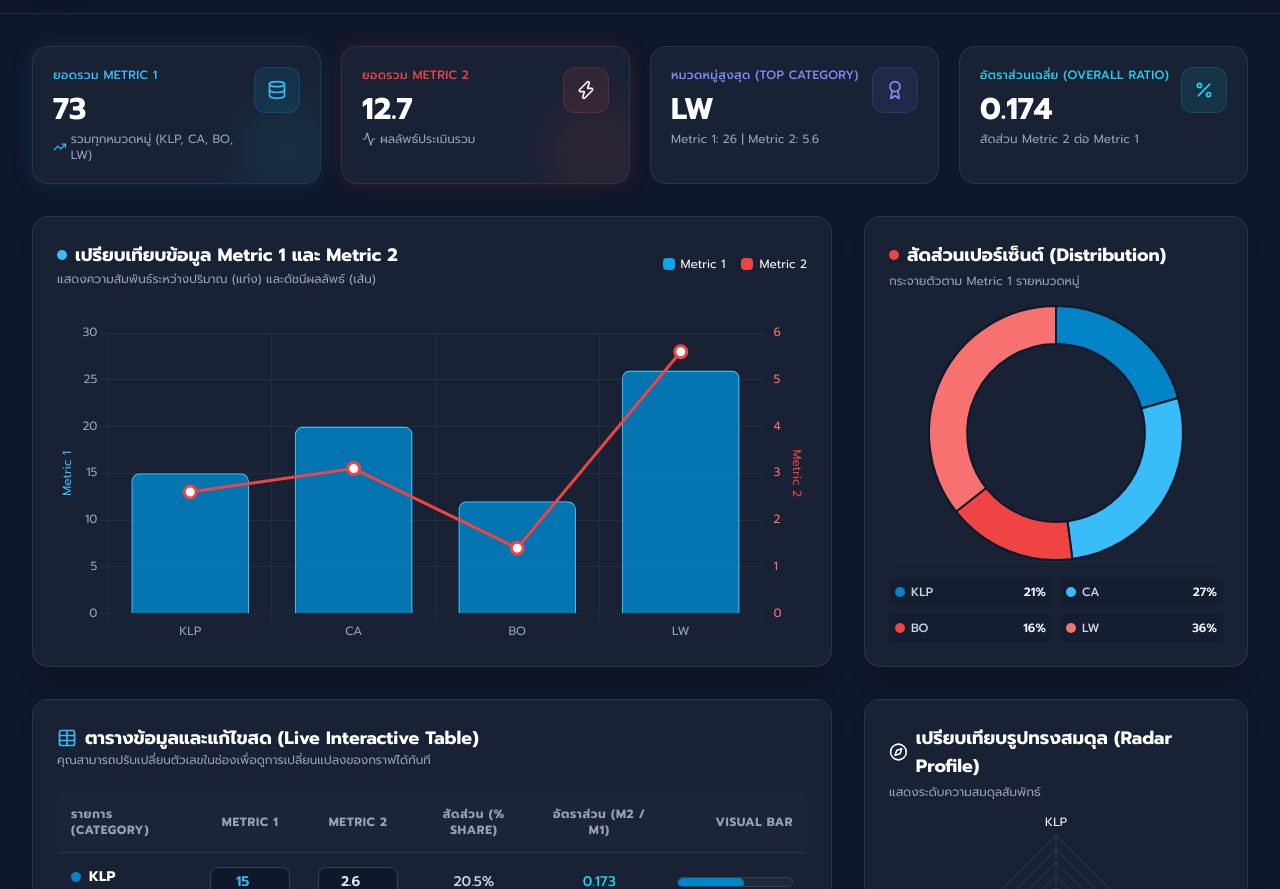
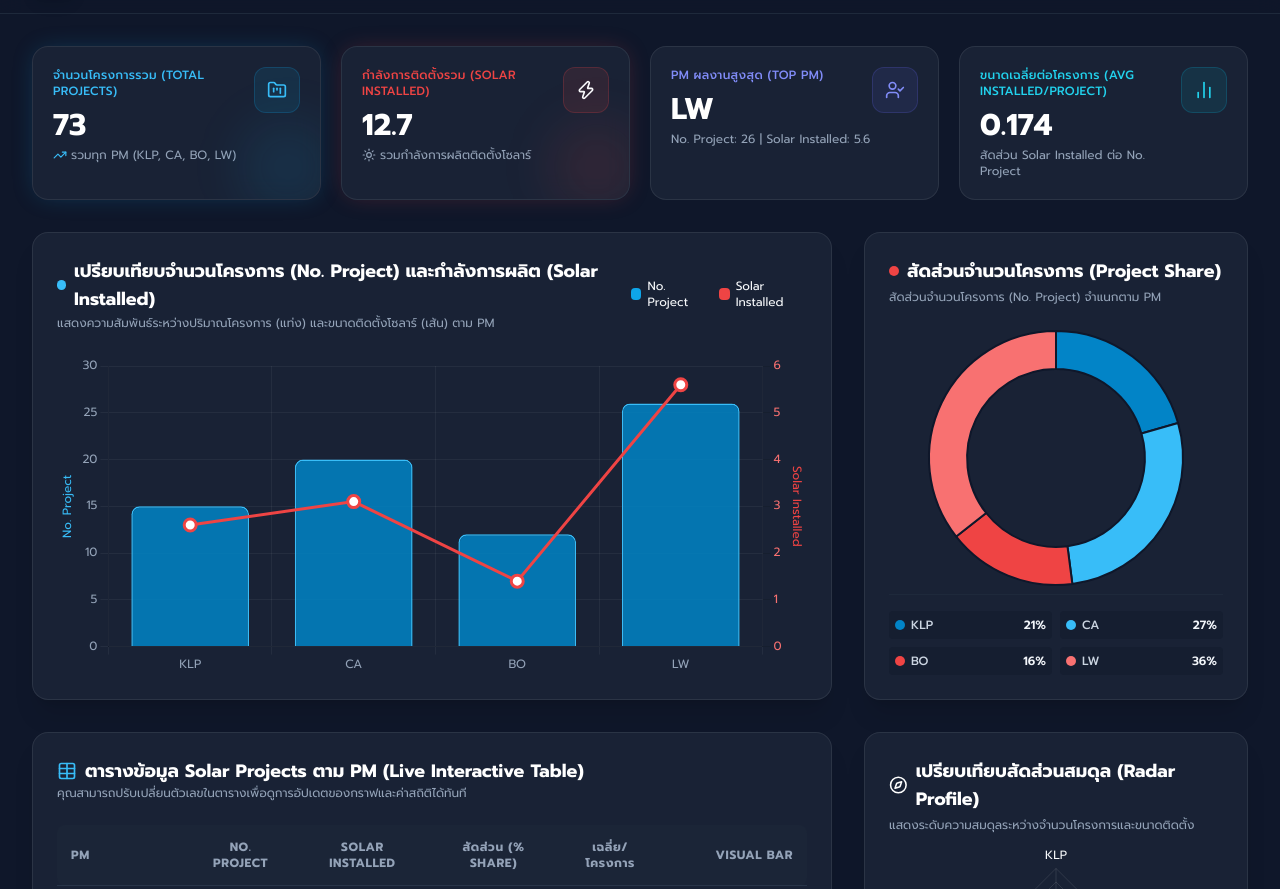
Before and after one commit to patchiiiii/Solar-dashboard, a plain HTML site: page index.html in a window 1280 px wide. Shown: the part 63-952 px from the top of the page. Drawn offline with nearby package versions, Linux system fonts and the light colour scheme.

Commit message:
Update index.html

```diff
--- a/index.html
+++ b/index.html
@@ -101,15 +101,15 @@
                 <div class="absolute -right-4 -bottom-4 w-24 h-24 bg-sky-500/10 rounded-full blur-xl group-hover:bg-sky-500/20 transition-all"></div>
                 <div class="flex justify-between items-start">
                     <div>
-                        <p class="text-xs text-sky-400 font-medium tracking-wide uppercase">ยอดรวม Metric 1</p>
+                        <p class="text-xs text-sky-400 font-medium tracking-wide uppercase">จำนวนโครงการรวม (Total Projects)</p>
                         <h3 class="text-3xl font-extrabold text-white mt-2" id="kpi-metric1-total">73</h3>
                         <p class="text-xs text-slate-400 mt-1 flex items-center gap-1">
                             <i data-lucide="trending-up" class="w-3.5 h-3.5 text-sky-400"></i>
-                            รวมทุกหมวดหมู่ (KLP, CA, BO, LW)
+                            รวมทุก PM (KLP, CA, BO, LW)
                         </p>
                     </div>
                     <div class="p-3 bg-sky-500/10 text-sky-400 rounded-xl border border-sky-500/20">
-                        <i data-lucide="database" class="w-5 h-5"></i>
+                        <i data-lucide="folder-kanban" class="w-5 h-5"></i>
                     </div>
                 </div>
             </div>
@@ -119,11 +119,11 @@
                 <div class="absolute -right-4 -bottom-4 w-24 h-24 bg-crimson-500/10 rounded-full blur-xl group-hover:bg-crimson-500/20 transition-all"></div>
                 <div class="flex justify-between items-start">
                     <div>
-                        <p class="text-xs text-crimson-500 font-medium tracking-wide uppercase">ยอดรวม Metric 2</p>
+                        <p class="text-xs text-crimson-500 font-medium tracking-wide uppercase">กำลังการติดตั้งรวม (Solar Installed)</p>
                         <h3 class="text-3xl font-extrabold text-white mt-2" id="kpi-metric2-total">12.7</h3>
                         <p class="text-xs text-slate-400 mt-1 flex items-center gap-1">
-                            <i data-lucide="activity" class="w-3.5 h-3.5 text-crimson-400"></i>
-                            ผลลัพธ์ประเมินรวม
+                            <i data-lucide="sun" class="w-3.5 h-3.5 text-crimson-400"></i>
+                            รวมกำลังการผลิตติดตั้งโซลาร์
                         </p>
                     </div>
                     <div class="p-3 bg-crimson-500/10 text-crimson-400 rounded-xl border border-crimson-500/20">
@@ -136,12 +136,12 @@
             <div class="glass-card rounded-2xl p-5 relative overflow-hidden group hover:border-indigo-500/40 transition-all">
                 <div class="flex justify-between items-start">
                     <div>
-                        <p class="text-xs text-indigo-400 font-medium tracking-wide uppercase">หมวดหมู่สูงสุด (Top Category)</p>
+                        <p class="text-xs text-indigo-400 font-medium tracking-wide uppercase">PM ผลงานสูงสุด (Top PM)</p>
                         <h3 class="text-3xl font-extrabold text-white mt-2" id="kpi-top-category">LW</h3>
-                        <p class="text-xs text-slate-400 mt-1" id="kpi-top-details">ค่า Metric 1: 26 | Metric 2: 5.6</p>
+                        <p class="text-xs text-slate-400 mt-1" id="kpi-top-details">No. Project: 26 | Solar Installed: 5.6</p>
                     </div>
                     <div class="p-3 bg-indigo-500/10 text-indigo-400 rounded-xl border border-indigo-500/20">
-                        <i data-lucide="award" class="w-5 h-5"></i>
+                        <i data-lucide="user-check" class="w-5 h-5"></i>
                     </div>
                 </div>
             </div>
@@ -150,12 +150,12 @@
             <div class="glass-card rounded-2xl p-5 relative overflow-hidden group hover:border-cyan-500/40 transition-all">
                 <div class="flex justify-between items-start">
                     <div>
-                        <p class="text-xs text-cyan-400 font-medium tracking-wide uppercase">อัตราส่วนเฉลี่ย (Overall Ratio)</p>
+                        <p class="text-xs text-cyan-400 font-medium tracking-wide uppercase">ขนาดเฉลี่ยต่อโครงการ (Avg Installed/Project)</p>
                         <h3 class="text-3xl font-extrabold text-white mt-2" id="kpi-avg-ratio">0.174</h3>
-                        <p class="text-xs text-slate-400 mt-1">สัดส่วน Metric 2 ต่อ Metric 1</p>
+                        <p class="text-xs text-slate-400 mt-1">สัดส่วน Solar Installed ต่อ No. Project</p>
                     </div>
                     <div class="p-3 bg-cyan-500/10 text-cyan-400 rounded-xl border border-cyan-500/20">
-                        <i data-lucide="percent" class="w-5 h-5"></i>
+                        <i data-lucide="bar-chart-2" class="w-5 h-5"></i>
                     </div>
                 </div>
             </div>
@@ -170,13 +170,13 @@
                     <div>
                         <h2 class="text-lg font-bold text-white flex items-center gap-2">
                             <span class="w-2.5 h-2.5 rounded-full bg-sky-400"></span>
-                            เปรียบเทียบข้อมูล Metric 1 และ Metric 2
+                            เปรียบเทียบจำนวนโครงการ (No. Project) และกำลังการผลิต (Solar Installed)
                         </h2>
-                        <p class="text-xs text-slate-400 mt-0.5">แสดงความสัมพันธ์ระหว่างปริมาณ (แท่ง) และดัชนีผลลัพธ์ (เส้น)</p>
+                        <p class="text-xs text-slate-400 mt-0.5">แสดงความสัมพันธ์ระหว่างปริมาณโครงการ (แท่ง) และขนาดติดตั้งโซลาร์ (เส้น) ตาม PM</p>
                     </div>
                     <div class="flex items-center gap-4 text-xs">
-                        <span class="flex items-center gap-1.5"><span class="w-3 h-3 rounded bg-sky-500 inline-block"></span> Metric 1</span>
-                        <span class="flex items-center gap-1.5"><span class="w-3 h-3 rounded bg-crimson-500 inline-block"></span> Metric 2</span>
+                        <span class="flex items-center gap-1.5"><span class="w-3 h-3 rounded bg-sky-500 inline-block"></span> No. Project</span>
+                        <span class="flex items-center gap-1.5"><span class="w-3 h-3 rounded bg-crimson-500 inline-block"></span> Solar Installed</span>
                     </div>
                 </div>
                 <div class="relative h-72 sm:h-80 w-full">
@@ -189,9 +189,9 @@
                 <div>
                     <h2 class="text-lg font-bold text-white flex items-center gap-2 mb-1">
                         <span class="w-2.5 h-2.5 rounded-full bg-crimson-500"></span>
-                        สัดส่วนเปอร์เซ็นต์ (Distribution)
+                        สัดส่วนจำนวนโครงการ (Project Share)
                     </h2>
-                    <p class="text-xs text-slate-400 mb-4">กระจายตัวตาม Metric 1 รายหมวดหมู่</p>
+                    <p class="text-xs text-slate-400 mb-4">สัดส่วนจำนวนโครงการ (No. Project) จำแนกตาม PM</p>
                 </div>
                 <div class="relative h-64 w-full flex items-center justify-center">
                     <canvas id="donutChart"></canvas>
@@ -211,9 +211,9 @@
                     <div>
                         <h2 class="text-lg font-bold text-white flex items-center gap-2">
                             <i data-lucide="table" class="w-5 h-5 text-sky-400"></i>
-                            ตารางข้อมูลและแก้ไขสด (Live Interactive Table)
+                            ตารางข้อมูล Solar Projects ตาม PM (Live Interactive Table)
                         </h2>
-                        <p class="text-xs text-slate-400">คุณสามารถปรับเปลี่ยนตัวเลขในช่องเพื่อดูการเปลี่ยนแปลงของกราฟได้ทันที</p>
+                        <p class="text-xs text-slate-400">คุณสามารถปรับเปลี่ยนตัวเลขในตารางเพื่อดูการอัปเดตของกราฟและค่าสถิติได้ทันที</p>
                     </div>
                 </div>
 
@@ -221,11 +221,11 @@
                     <table class="w-full text-left text-sm border-collapse">
                         <thead>
                             <tr class="border-b border-slate-700/60 text-slate-400 text-xs uppercase tracking-wider bg-slate-800/40">
-                                <th class="p-3.5 rounded-l-lg">รายการ (Category)</th>
-                                <th class="p-3.5 text-center">Metric 1</th>
-                                <th class="p-3.5 text-center">Metric 2</th>
+                                <th class="p-3.5 rounded-l-lg">PM</th>
+                                <th class="p-3.5 text-center">No. Project</th>
+                                <th class="p-3.5 text-center">Solar Installed</th>
                                 <th class="p-3.5 text-center">สัดส่วน (% Share)</th>
-                                <th class="p-3.5 text-center">อัตราส่วน (M2 / M1)</th>
+                                <th class="p-3.5 text-center">เฉลี่ย/โครงการ</th>
                                 <th class="p-3.5 rounded-r-lg text-right">Visual Bar</th>
                             </tr>
                         </thead>
@@ -239,7 +239,7 @@
                                 <td class="p-3.5 text-center text-crimson-400" id="table-total-m2">12.7</td>
                                 <td class="p-3.5 text-center">100.0%</td>
                                 <td class="p-3.5 text-center text-cyan-400" id="table-avg-ratio">0.174</td>
-                                <td class="p-3.5 text-right text-xs text-slate-400">4 รายการ</td>
+                                <td class="p-3.5 text-right text-xs text-slate-400">4 ราย PM</td>
                             </tr>
                         </tfoot>
                     </table>
@@ -251,9 +251,9 @@
                 <div>
                     <h2 class="text-lg font-bold text-white flex items-center gap-2 mb-1">
                         <i data-lucide="compass" class="w-5 h-5 text-crimson-400"></i>
-                        เปรียบเทียบรูปทรงสมดุล (Radar Profile)
+                        เปรียบเทียบสัดส่วนสมดุล (Radar Profile)
                     </h2>
-                    <p class="text-xs text-slate-400 mb-4">แสดงระดับความสมดุลสัมพัทธ์</p>
+                    <p class="text-xs text-slate-400 mb-4">แสดงระดับความสมดุลระหว่างจำนวนโครงการและขนาดติดตั้ง</p>
                 </div>
                 <div class="relative h-64 w-full flex items-center justify-center">
                     <canvas id="radarChart"></canvas>
@@ -332,7 +332,7 @@
                             type: 'linear',
                             display: true,
                             position: 'left',
-                            title: { display: true, text: 'Metric 1', color: '#38bdf8', font: { family: 'Prompt' } },
+                            title: { display: true, text: 'No. Project', color: '#38bdf8', font: { family: 'Prompt' } },
                             grid: { color: 'rgba(255, 255, 255, 0.05)' },
                             ticks: { color: '#94a3b8', font: { family: 'Prompt' } }
                         },
@@ -340,7 +340,7 @@
                             type: 'linear',
                             display: true,
                             position: 'right',
-                            title: { display: true, text: 'Metric 2', color: '#ef4444', font: { family: 'Prompt' } },
+                            title: { display: true, text: 'Solar Installed', color: '#ef4444', font: { family: 'Prompt' } },
                             grid: { drawOnChartArea: false },
                             ticks: { color: '#f87171', font: { family: 'Prompt' } }
                         }
@@ -393,7 +393,7 @@
                 labels: currentData.map(d => d.category),
                 datasets: [
                     {
-                        label: 'Metric 1',
+                        label: 'No. Project',
                         data: currentData.map(d => d.metric1),
                         backgroundColor: 'rgba(2, 132, 199, 0.85)',
                         borderColor: '#38bdf8',
@@ -403,7 +403,7 @@
                         order: 2
                     },
                     {
-                        label: 'Metric 2',
+                        label: 'Solar Installed',
                         data: currentData.map(d => d.metric2),
                         type: 'line',
                         borderColor: '#ef4444',
@@ -440,14 +440,14 @@
                 labels: currentData.map(d => d.category),
                 datasets: [
                     {
-                        label: 'Metric 1 (Norm)',
+                        label: 'No. Project (%)',
                         data: currentData.map(d => (d.metric1 / maxM1) * 100),
                         backgroundColor: 'rgba(56, 189, 248, 0.2)',
                         borderColor: '#38bdf8',
                         borderWidth: 2
                     },
                     {
-                        label: 'Metric 2 (Norm)',
+                        label: 'Solar Installed (%)',
                         data: currentData.map(d => (d.metric2 / maxM2) * 100),
                         backgroundColor: 'rgba(239, 68, 68, 0.2)',
                         borderColor: '#ef4444',
@@ -548,7 +548,7 @@
             document.getElementById('kpi-metric1-total').innerText = totalM1.toLocaleString();
             document.getElementById('kpi-metric2-total').innerText = totalM2.toFixed(1);
             document.getElementById('kpi-top-category').innerText = topCat.category;
-            document.getElementById('kpi-top-details').innerText = `Metric 1: ${topCat.metric1} | Metric 2: ${topCat.metric2}`;
+            document.getElementById('kpi-top-details').innerText = `No. Project: ${topCat.metric1} | Solar Installed: ${topCat.metric2}`;
             document.getElementById('kpi-avg-ratio').innerText = avgRatio;
 
             // Table footers
@@ -564,10 +564,10 @@
                     ข้อสรุปอัตโนมัติ (Automated Insights)
                 </div>
                 <p class="text-slate-300">
-                    • หมวดหมู่โดดเด่นที่สุดคือ <span class="text-sky-400 font-bold">${topCat.category}</span> ครองสัดส่วนสูงถึง <span class="text-emerald-400 font-bold">${totalM1 > 0 ? ((topCat.metric1 / totalM1)*100).toFixed(1) : 0}%</span> ของทั้งหมด
+                    • PM ที่ดูแลโครงการมากที่สุดคือ <span class="text-sky-400 font-bold">${topCat.category}</span> มีจำนวน <span class="text-emerald-400 font-bold">${topCat.metric1} โครงการ</span> (คิดเป็น ${totalM1 > 0 ? ((topCat.metric1 / totalM1)*100).toFixed(1) : 0}% ของทั้งหมด)
                 </p>
                 <p class="text-slate-300">
-                    • หมวดหมู่ที่มีปริมาณน้อยที่สุดคือ <span class="text-crimson-400 font-bold">${lowCat.category}</span> (คิดเป็น ${totalM1 > 0 ? ((lowCat.metric1 / totalM1)*100).toFixed(1) : 0}%)
+                    • PM ที่ดูแลจำนวนโครงการน้อยที่สุดคือ <span class="text-crimson-400 font-bold">${lowCat.category}</span> (${lowCat.metric1} โครงการ)
                 </p>
             `;
             lucide.createIcons();
```
